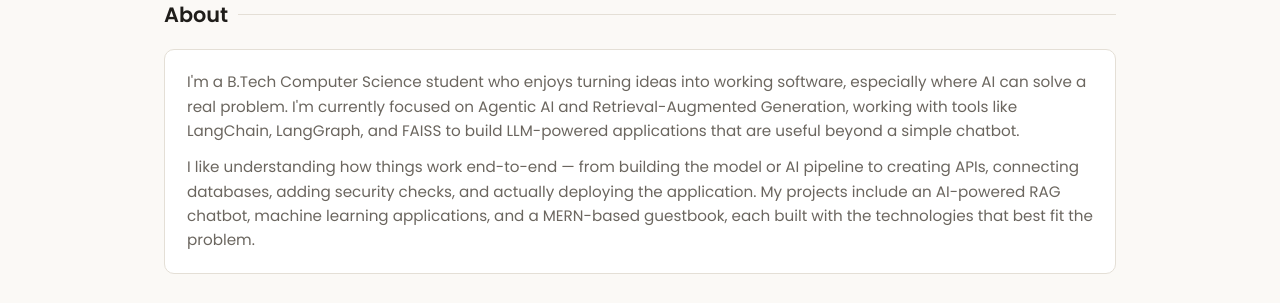
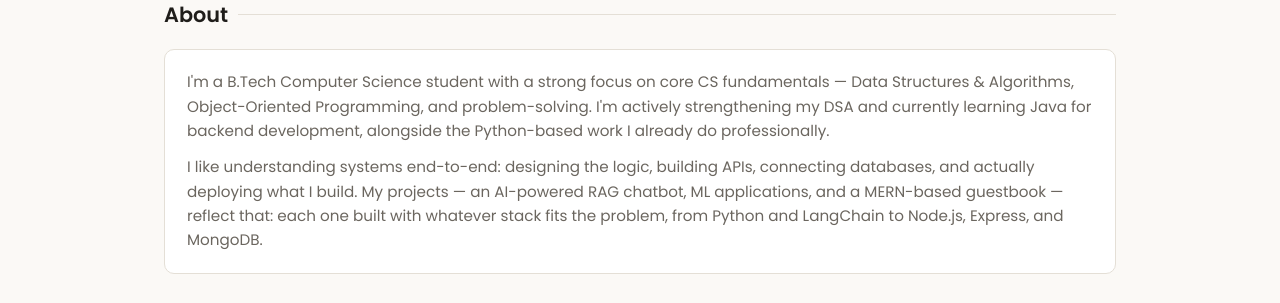
Before and after one commit to riya5005/AIPortfolio, a React (Vite) app in the folder riya-portfolio/frontend/: page / in a window 1280 px wide. Shown: the part 409-712 px from the top of the page. Built offline with nearby package versions, Linux system fonts and the light colour scheme; no server answers.

Commit message:
Revise About section content for clarity and focus

```diff
--- a/riya-portfolio/frontend/src/components/About.jsx
+++ b/riya-portfolio/frontend/src/components/About.jsx
@@ -1,24 +1,21 @@
-
 function About() {
   return (
     <section id="about">
       <h2 className="section-title">About</h2>
       <div className="about-card">
         <p>
-          I'm a B.Tech Computer Science student who enjoys turning ideas into
-          working software, especially where AI can solve a real problem. I'm
-          currently focused on Agentic AI and Retrieval-Augmented Generation,
-          working with tools like LangChain, LangGraph, and FAISS to build
-          LLM-powered applications that are useful beyond a simple chatbot.
+          I'm a B.Tech Computer Science student with a strong focus on core CS
+          fundamentals — Data Structures & Algorithms, Object-Oriented Programming,
+          and problem-solving. I'm actively strengthening my DSA and currently
+          learning Java for backend development, alongside the Python-based work
+          I already do professionally.
         </p>
-
         <p>
-          I like understanding how things work end-to-end — from building the
-          model or AI pipeline to creating APIs, connecting databases, adding
-          security checks, and actually deploying the application. My projects
-          include an AI-powered RAG chatbot, machine learning applications,
-          and a MERN-based guestbook, each built with the technologies that
-          best fit the problem.
+          I like understanding systems end-to-end: designing the logic, building
+          APIs, connecting databases, and actually deploying what I build. My
+          projects — an AI-powered RAG chatbot, ML applications, and a MERN-based
+          guestbook — reflect that: each one built with whatever stack fits the
+          problem, from Python and LangChain to Node.js, Express, and MongoDB.
         </p>
       </div>
     </section>
```
